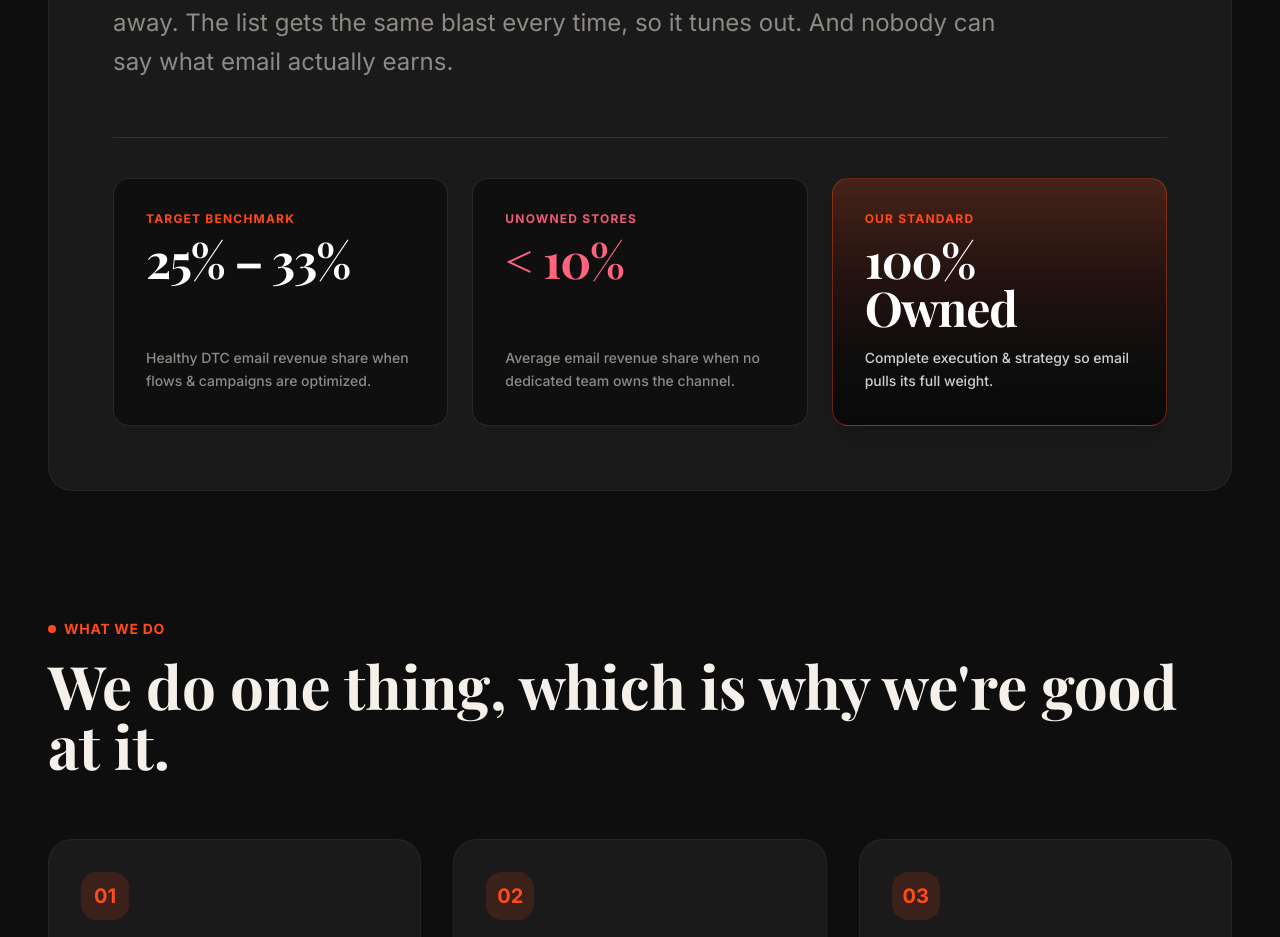
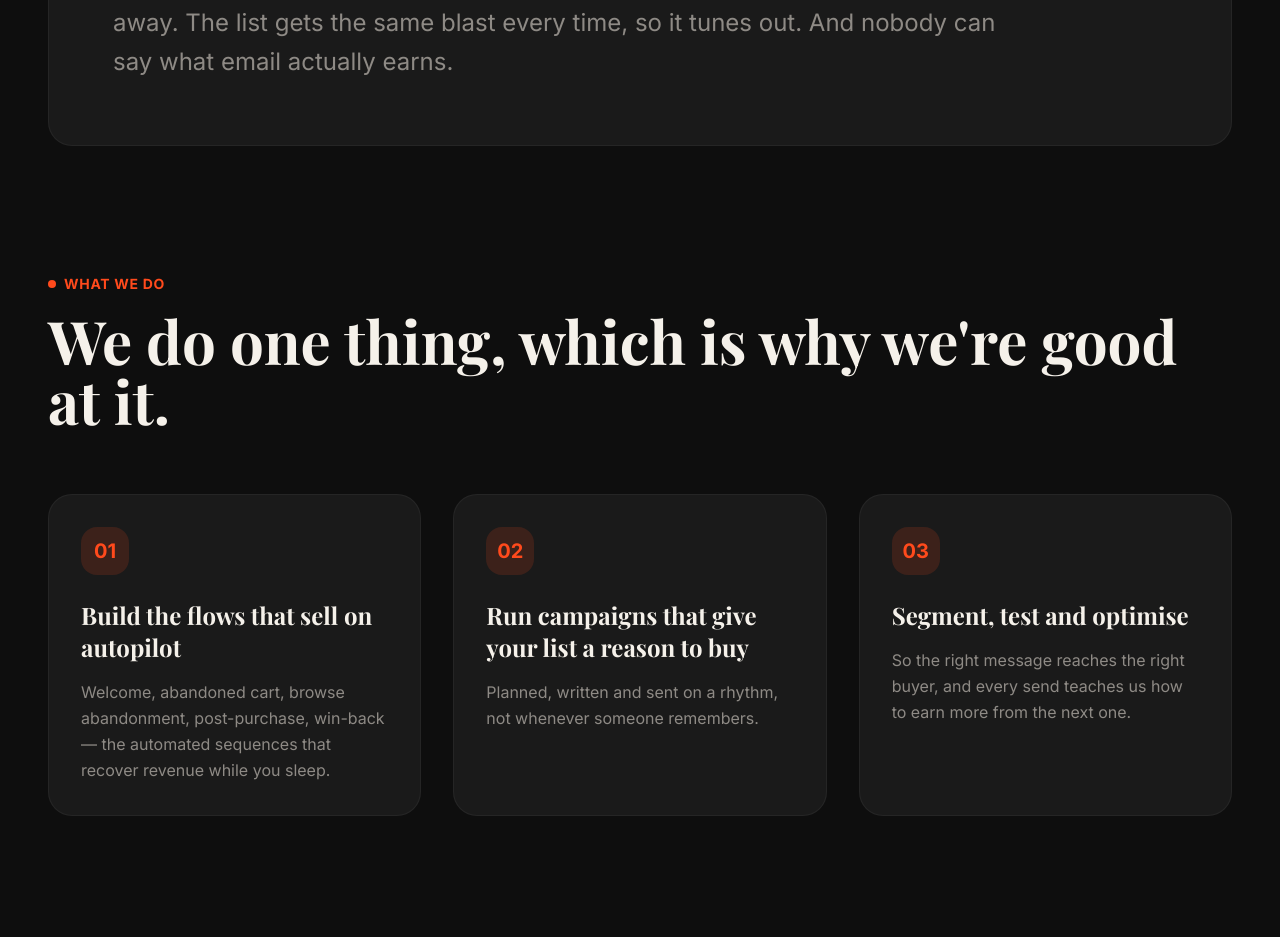
Before and after one commit to thedanielwilliams/firstcracked, a Next.js app: page / in a window 1280 px wide. Shown: the part 1540-2477 px from the top of the page. Built offline with nearby package versions, Linux system fonts and the light colour scheme; a web font is replaced by a local one.

Commit message:
Remove comparison cards block from The Problem section

```diff
--- a/src/app/page.tsx
+++ b/src/app/page.tsx
@@ -170,40 +170,7 @@ export default function Home() {
             </p>
           </div>
 
-          <div className="grid grid-cols-1 md:grid-cols-3 gap-6 mt-14 pt-10 border-t border-white/10">
-            {/* Card 1: Benchmark */}
-            <div className="p-6 md:p-8 rounded-2xl bg-black/40 border border-white/10 flex flex-col justify-between space-y-4 hover:border-white/20 transition-colors">
-              <div>
-                <span className="text-xs uppercase tracking-widest font-bold text-[var(--color-brand-accent)] block mb-2">Target Benchmark</span>
-                <div className="text-4xl md:text-5xl font-bold text-white font-heading tracking-tight">25% – 33%</div>
-              </div>
-              <p className="text-sm text-[var(--color-brand-gray-dark)] font-medium leading-relaxed">
-                Healthy DTC email revenue share when flows & campaigns are optimized.
-              </p>
-            </div>
 
-            {/* Card 2: Unowned */}
-            <div className="p-6 md:p-8 rounded-2xl bg-black/40 border border-white/10 flex flex-col justify-between space-y-4 hover:border-white/20 transition-colors">
-              <div>
-                <span className="text-xs uppercase tracking-widest font-bold text-rose-400/90 block mb-2">Unowned Stores</span>
-                <div className="text-4xl md:text-5xl font-bold text-rose-400 font-heading tracking-tight">&lt; 10%</div>
-              </div>
-              <p className="text-sm text-[var(--color-brand-gray-dark)] font-medium leading-relaxed">
-                Average email revenue share when no dedicated team owns the channel.
-              </p>
-            </div>
-
-            {/* Card 3: First Cracked */}
-            <div className="p-6 md:p-8 rounded-2xl bg-gradient-to-b from-[var(--color-brand-accent)]/20 to-black/60 border border-[var(--color-brand-accent)]/40 flex flex-col justify-between space-y-4 shadow-xl">
-              <div>
-                <span className="text-xs uppercase tracking-widest font-bold text-[var(--color-brand-accent)] block mb-2">Our Standard</span>
-                <div className="text-4xl md:text-5xl font-bold text-white font-heading tracking-tight">100% Owned</div>
-              </div>
-              <p className="text-sm text-white/80 font-medium leading-relaxed">
-                Complete execution & strategy so email pulls its full weight.
-              </p>
-            </div>
-          </div>
         </div>
       </section>
 
```
